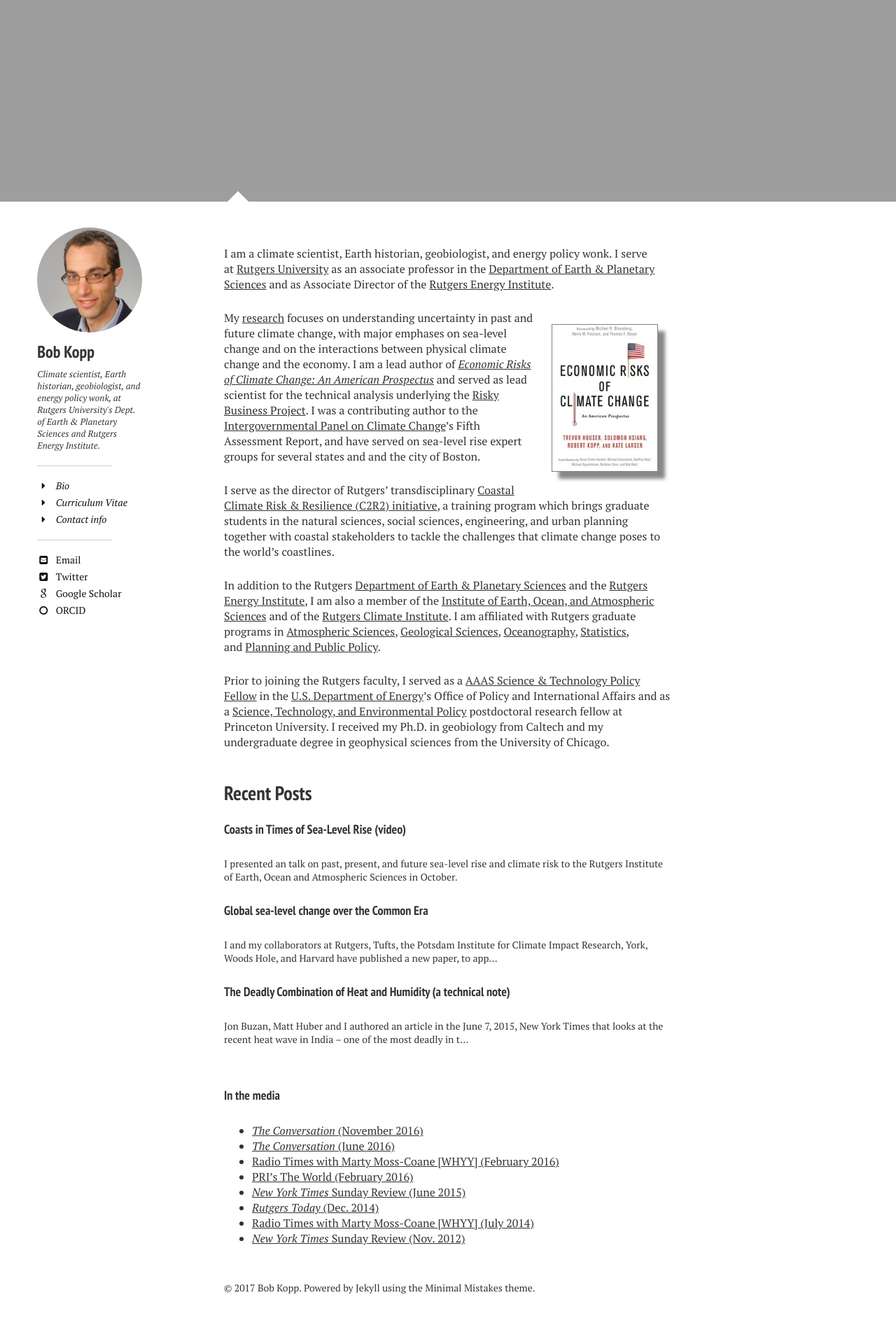
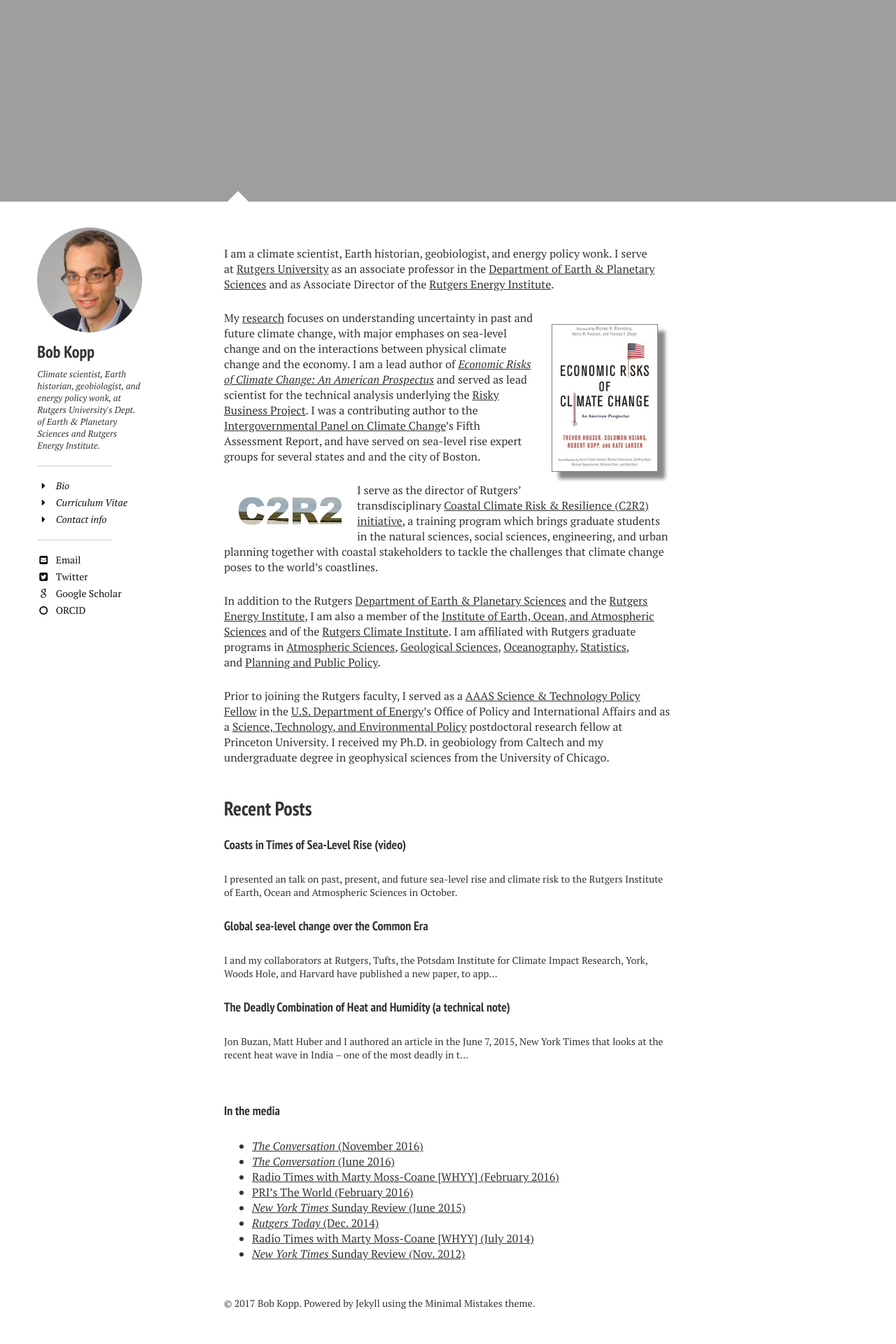
Before and after one commit to mrke/bobkopp.github.io, a Jekyll site: the page built from index.md, in a window 1280 px wide. Shown: the part 756-2676 px from the top of the page at 70% size. Built offline with Jekyll 4.4.1, drawn with Linux system fonts in a browser that asks for light colours; nearby versions of some CDN libraries; before the commit the page ends 2654 px from its top, so only the background shows below that.

Commit message:
C2R2 logo

```diff
--- a/index.md
+++ b/index.md
@@ -13,6 +13,8 @@
 <div style="float: right; margin: 20px; max-width: 150px; box-shadow: 10px 10px 5px #888888; border:  1px solid gray;"><a href="http://www.climateprospectus.org" target="_blank"><img src="images/EconomicRisksOfCC.jpg"></a></div>
 
 My [research](research/) focuses on understanding uncertainty in past and future climate change, with major emphases on sea-level change and on the interactions between physical climate change and the economy. I am a lead author of [_Economic Risks of Climate Change: An American Prospectus_](http://www.climateprospectus.org/) and served as lead scientist for the technical analysis underlying the [Risky Business Project](http://www.riskybusiness.org/). I was a contributing author to the [Intergovernmental Panel on Climate Change](http://www.ipcc.ch)’s Fifth Assessment Report, and have served on sea-level rise expert groups for several states and and the city of Boston.
+
+<div style="float: left; margin: 20px; max-width: 150px;  border:  0px;"><a href="http://c2r2.rutgers.edu/" target="_blank"><img src="images/c2r2.png"></a></div>
 
 I serve as the director of Rutgers' transdisciplinary [Coastal Climate Risk & Resilience (C2R2) initiative](http://c2r2.rutgers.edu), a training program which brings graduate students in the natural sciences, social sciences, engineering, and urban planning together with coastal stakeholders to tackle the challenges that climate change poses to the world's coastlines.
 
```
Also changed, not shown: about/index.md (+1 -3 lines), impact/index.md (+1 -1 lines), teaching/index.md (+2 -0 lines), images/c2r2.png (added).
